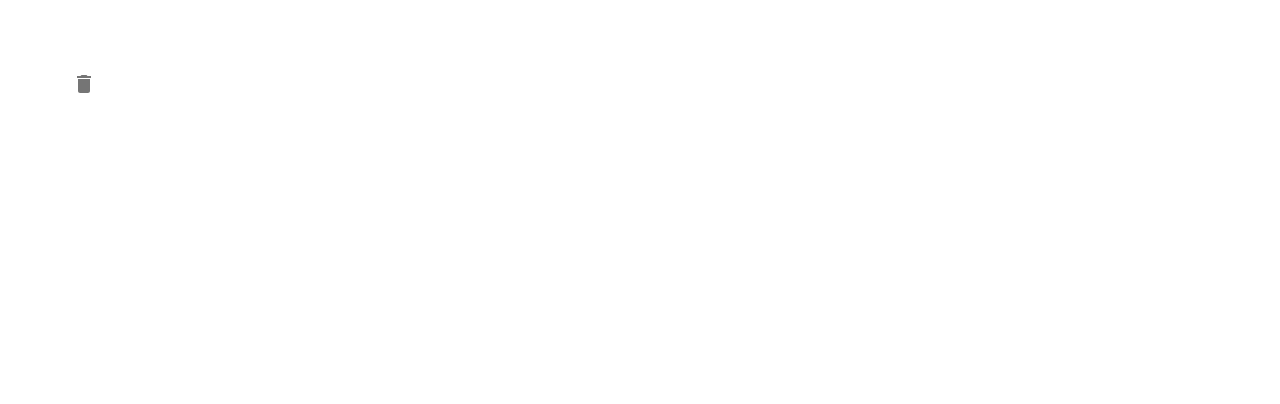
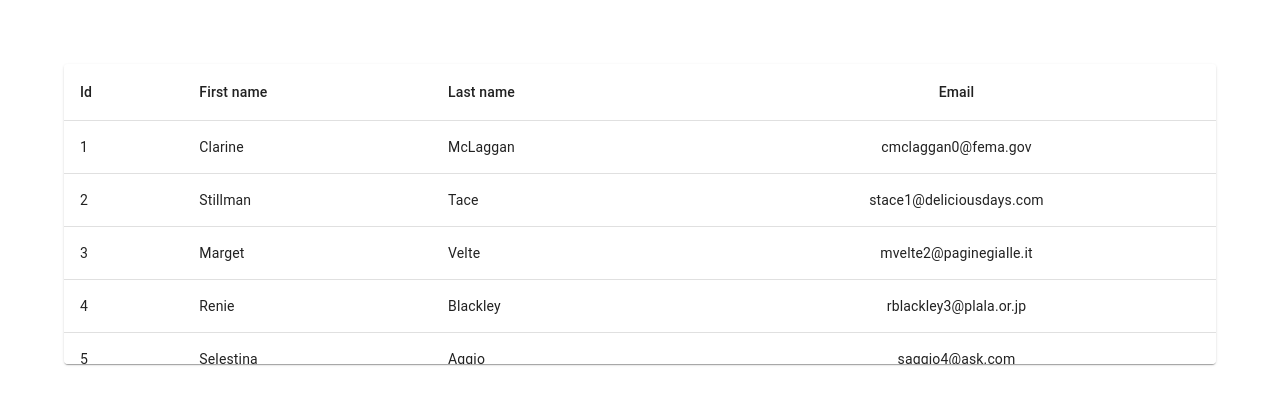
Before and after one commit to thinhnguyen5/React-Mui, a React (Create React App) app: page / in a window 1280 px wide. Shown: the top 404 px of the page. Built offline with nearby package versions, Linux system fonts and the light colour scheme.

Commit message:
MuiTable

```diff
--- a/src/App.tsx
+++ b/src/App.tsx
@@ -1,5 +1,6 @@
 import './App.css';
 import MuiChip from './component/MuiChip';
+import MuiTable from './component/MuiTable';
 import MuiTooltip from './component/MuiTooltip';
 // import { MuiAvatar } from './component/MuiAvatar';
 // import { MuiBadge } from './component/MuiBadge';
@@ -51,7 +52,8 @@ function App() {
       {/* <MuiBadge /> */}
       {/* <MuiList /> */}
       {/* <MuiChip /> */}
-      <MuiTooltip />
+      {/* <MuiTooltip /> */}
+      <MuiTable />
     </div>
   );
 }
--- /dev/null
+++ b/src/component/MuiTable.tsx
@@ -0,0 +1,124 @@
+import {
+  TableContainer,
+  Table,
+  TableHead,
+  TableBody,
+  TableRow,
+  TableCell,
+  Paper,
+} from "@mui/material";
+
+const tableData = [
+  {
+    id: 1,
+    first_name: "Clarine",
+    last_name: "McLaggan",
+    email: "cmclaggan0@fema.gov",
+    gender: "Female",
+    ip_address: "91.118.102.57",
+  },
+  {
+    id: 2,
+    first_name: "Stillman",
+    last_name: "Tace",
+    email: "stace1@deliciousdays.com",
+    gender: "Male",
+    ip_address: "23.175.247.97",
+  },
+  {
+    id: 3,
+    first_name: "Marget",
+    last_name: "Velte",
+    email: "mvelte2@paginegialle.it",
+    gender: "Female",
+    ip_address: "133.68.74.218",
+  },
+  {
+    id: 4,
+    first_name: "Renie",
+    last_name: "Blackley",
+    email: "rblackley3@plala.or.jp",
+    gender: "Female",
+    ip_address: "97.195.114.103",
+  },
+  {
+    id: 5,
+    first_name: "Selestina",
+    last_name: "Aggio",
+    email: "saggio4@ask.com",
+    gender: "Female",
+    ip_address: "73.26.48.218",
+  },
+  {
+    id: 6,
+    first_name: "Kahaleel",
+    last_name: "Imort",
+    email: "kimort5@rediff.com",
+    gender: "Male",
+    ip_address: "69.35.247.250",
+  },
+  {
+    id: 7,
+    first_name: "Hatty",
+    last_name: "Feakins",
+    email: "hfeakins6@bbb.org",
+    gender: "Female",
+    ip_address: "6.99.252.109",
+  },
+  {
+    id: 8,
+    first_name: "Gabriell",
+    last_name: "MacDermot",
+    email: "gmacdermot7@spotify.com",
+    gender: "Female",
+    ip_address: "203.158.54.236",
+  },
+  {
+    id: 9,
+    first_name: "Cami",
+    last_name: "Symcock",
+    email: "csymcock8@ihg.com",
+    gender: "Female",
+    ip_address: "124.214.171.124",
+  },
+  {
+    id: 10,
+    first_name: "Brodie",
+    last_name: "Trillow",
+    email: "btrillow9@fotki.com",
+    gender: "Male",
+    ip_address: "242.111.142.76",
+  },
+];
+
+const MuiTable = () => {
+  return (
+    <TableContainer component={Paper} sx={{ maxHeight: '300px'}}>
+      <Table aria-label="simple table" stickyHeader>
+        <TableHead>
+          <TableRow>
+            <TableCell>Id</TableCell>
+            <TableCell>First name</TableCell>
+            <TableCell>Last name</TableCell>
+            <TableCell align="center">Email</TableCell>
+          </TableRow>
+        </TableHead>
+        <TableBody>
+          {tableData.map((row) => (
+            <TableRow
+              key={row.id}
+              sx={{ "&:last-child td, &:last-child th": { border: 0 } }}
+            >
+              <TableCell>{row.id}</TableCell>
+              <TableCell>{row.first_name}</TableCell>
+              <TableCell>{row.last_name}</TableCell>
+              <TableCell align="center">{row.email}</TableCell>
+            </TableRow>
+          ))}
+        </TableBody>
+      </Table>
+    </TableContainer>
+  );
+};
+
+export default MuiTable;
```
